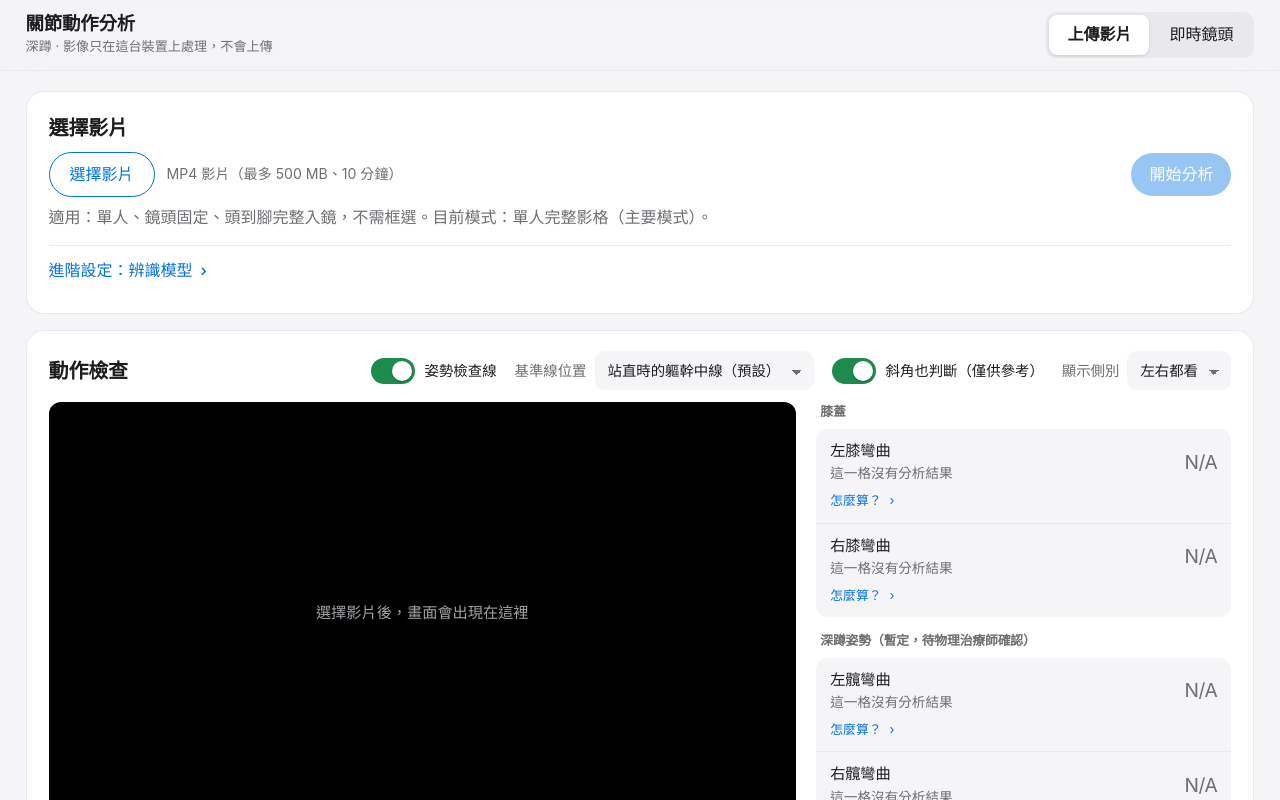
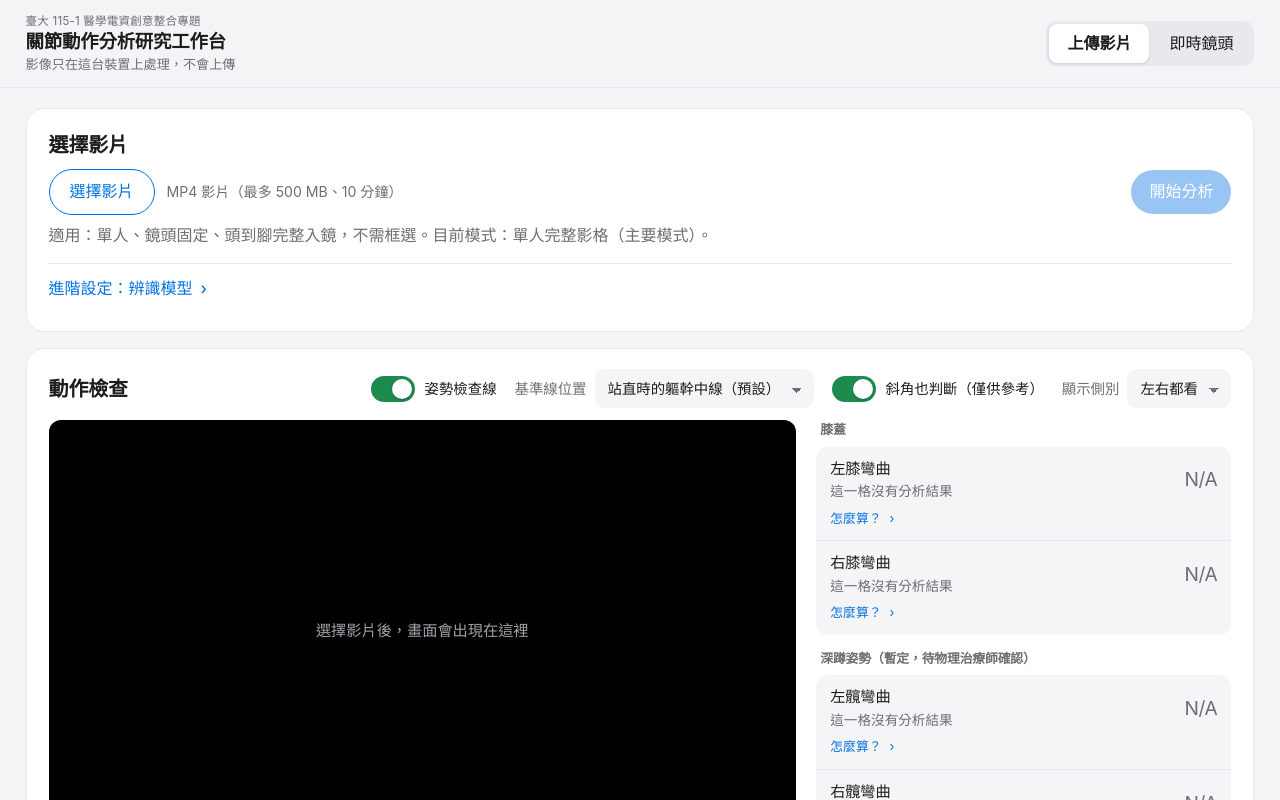
Before and after one commit to Chen-Jung0929/115-1-Innovative-Integration-of-Medicine-and-EECS-Final-Project, a React (Vite) app: page / in a window 1280 px wide. Shown: the top 800 px of the page. Built offline with nearby package versions, Linux system fonts and the light colour scheme.

Commit message:
fix: restore the title 關節動作分析研究工作台 and drop 深蹲 from the header

```diff
--- a/src/app/App.tsx
+++ b/src/app/App.tsx
@@ -212,7 +212,7 @@ export function App() {
   const sides = (['left','right'] as const).filter(s => side === 'both' || side === s);
 
   return <div className="app">
-    <header className="topbar"><div className="brand"><h1>關節動作分析</h1><p>深蹲 · 影像只在這台裝置上處理，不會上傳</p></div>
+    <header className="topbar"><div className="brand"><p className="eyebrow">臺大 115-1 醫學電資創意整合專題</p><h1>關節動作分析研究工作台</h1><p>影像只在這台裝置上處理，不會上傳</p></div>
       <div className="segmented" role="group" aria-label="輸入來源">
         <button aria-pressed={mode==='video'} onClick={()=>setMode('video')}>上傳影片</button>
         <button aria-pressed={mode==='camera'} disabled={busy||loading||selecting} onClick={()=>{video.current?.pause();setMode('camera');}}>即時鏡頭</button>
--- a/src/app/styles.css
+++ b/src/app/styles.css
@@ -37,6 +37,7 @@ p { margin: 8px 0; }
   backdrop-filter: saturate(180%) blur(20px); -webkit-backdrop-filter: saturate(180%) blur(20px); border-bottom: 1px solid var(--hair); }
 .brand h1 { font-size: 1.15rem; margin: 0; line-height: 1.3; }
 .brand p { margin: 0; font-size: .82rem; color: var(--muted); }
+.brand .eyebrow { font-size: .72rem; letter-spacing: .02em; }
 .segmented { display: inline-flex; padding: 3px; gap: 2px; background: var(--hair); border-radius: 10px; }
 .segmented button { background: transparent; color: var(--text); border: 0; padding: 7px 18px; border-radius: 8px; font-weight: 500; min-height: 36px; }
 .segmented button[aria-pressed=true] { background: var(--surface); box-shadow: 0 1px 3px rgba(0,0,0,.12); font-weight: 600; }
```
Also changed, not shown: 2 other files (tests, documents, lock files or other folders).
